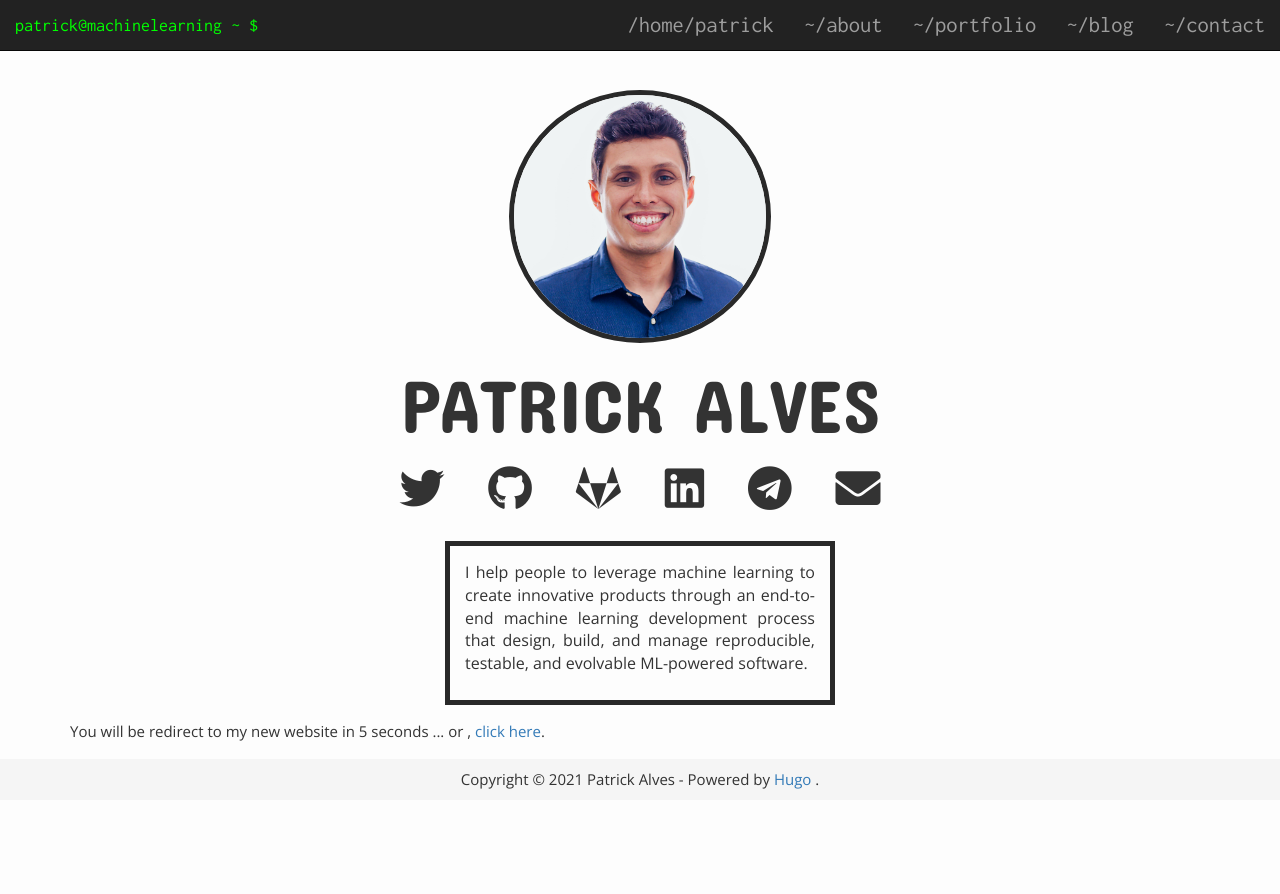
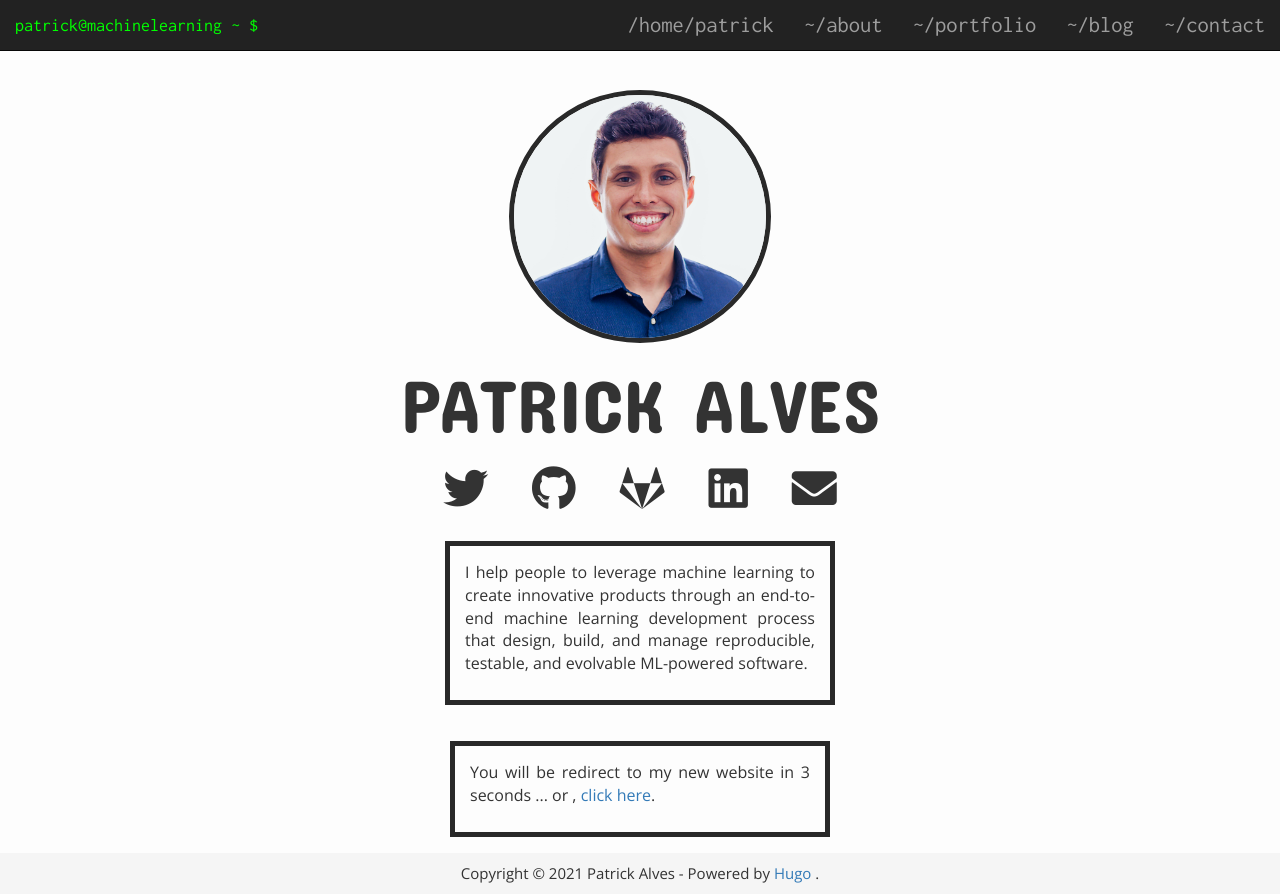
Before and after one commit to cpatrickalves/cpatrickalves.github.io, a plain HTML site: page index.html in a window 1280 px wide. Before the commit the page ends 800 px from the top, so only its background shows below. Drawn offline with nearby package versions, Linux system fonts and the light colour scheme.

Commit message:
Fix redirect

```diff
--- a/index.html
+++ b/index.html
@@ -143,9 +143,6 @@ ga('create', 'UA-186704979-1', 'auto');
 
 
 
-
-
-
 <a href="https://github.com/cpatrickalves" rel="me" title="GitHub"><i class="fab fa-github fa-3x" aria-hidden="true"></i></a>
 
 
@@ -157,22 +154,7 @@ ga('create', 'UA-186704979-1', 'auto');
 
 
 
-
-
-
-
-<a href="https://t.me/cpatrickalves" rel="me" title="Telegram"><i class="fab fa-telegram fa-3x" aria-hidden="true"></i></a>
-
-
-
 <a href="mailto:cpatrickalves@gmail.com" title="Email"><i class="fas fa-envelope fa-3x" aria-hidden="true"></i></a>
-
-
-
-
-
-
-
 
 					</div>
 				</div>
@@ -183,13 +165,14 @@ ga('create', 'UA-186704979-1', 'auto');
 					</div>
 				</div>
 
-				<head>
-				  <meta http-equiv="refresh" content="5; URL=https://www.bitdegree.org/" />
-				</head>
-				<body>
-				  <p>You will be redirect to my new website in 5 seconds ... or , <a href="https://cpatrickalves.com/">click here</a>.</p>
-				</body>
-
+				<div class="col-md-4 col-md-offset-4 user-description text-center">
+					<head>
+					  <meta http-equiv="refresh" content="5; URL=https://cpatrickalves.com/" />
+					</head>
+					<body>
+					  <p>You will be redirect to my new website in 3 seconds ... or , <a href="https://cpatrickalves.com/">click here</a>.</p>
+					</body>
+				</div>
 			</div>
 			<footer class="footer text-center">
 <p>Copyright &copy; 2021 Patrick Alves -
```
